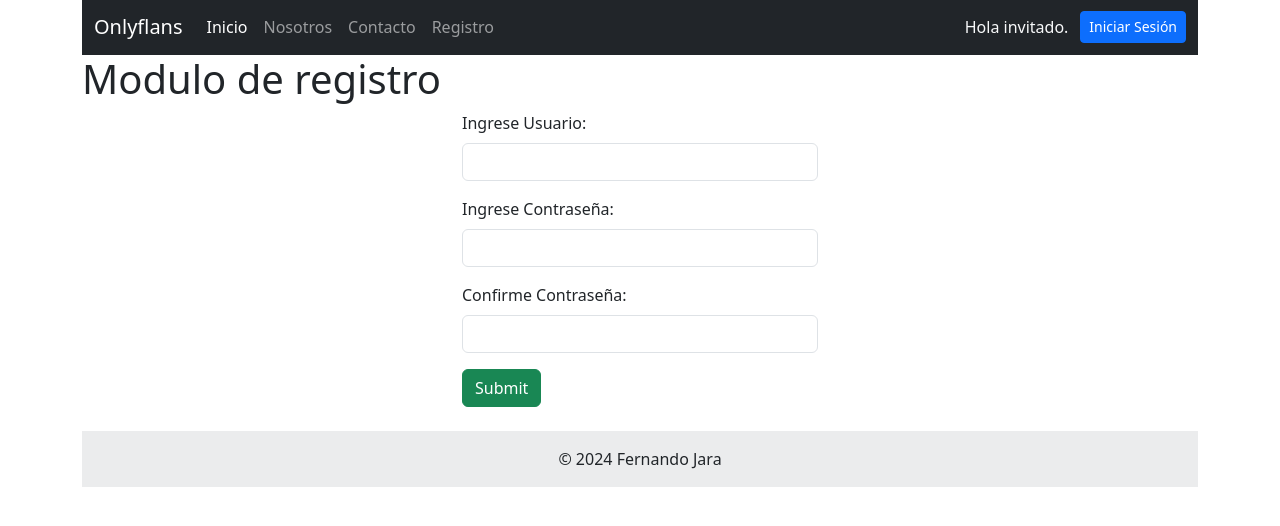
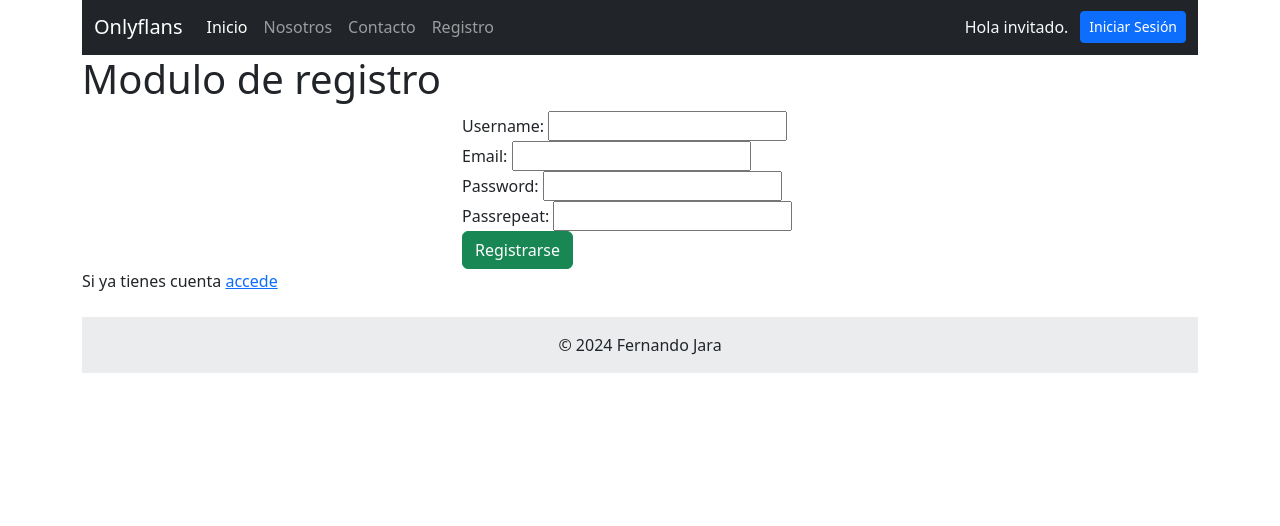
Before and after one commit to fjaraw/onlyflans, a Django app: page /register/ in a window 1280 px wide. Shown: the part 81-607 px from the top of the page. Run offline with Django 5.2, Linux system fonts and the light colour scheme.

Commit message:
Modulo de registro de usuarios

```diff
--- a/main/forms.py
+++ b/main/forms.py
@@ -15,3 +15,9 @@ class ContactForm(forms.Form):
         required=False,
         widget=forms.Textarea(attrs={'class': 'form-control', 'rows': 4})
     )
+
+class RegisterForm(forms.Form):
+    username = forms.CharField()
+    email = forms.EmailField()
+    password = forms.CharField(widget=forms.PasswordInput())
+    passRepeat = forms.CharField(widget=forms.PasswordInput())
--- a/main/templates/parts/navbar.html
+++ b/main/templates/parts/navbar.html
@@ -22,7 +22,7 @@
                     <a class="nav-link" href="/contact">Contacto</a>
                 </li>
                 <li class="nav-item">
-                    <a class="nav-link" href="/register">Registro</a>
+                    <a class="nav-link" href="{% url 'register' %}">Registro</a>
                 </li>
             </ul>
             <div class="d-flex" role="search">
--- a/main/templates/register.html
+++ /dev/null
@@ -1,25 +0,0 @@
-{% extends 'base.html' %}
-
-{% block content %}
-    <h1>Modulo de registro</h1>
-    <div class="row">
-        <div class="col-4 offset-4">
-            <form action="/register/" method="post">
-                {% csrf_token %}
-                <div class="mb-3">
-                    <label for="username" class="form-label">Ingrese Usuario:</label>
-                    <input type="text" class="form-control" id="username" placeholder="" name="username">
-                </div>
-                <div class="mb-3">
-                    <label for="password1" class="form-label">Ingrese Contraseña:</label>
-                    <input type="password" class="form-control" name="password1">
-                </div>
-                <div class="mb-3">
-                    <label for="password2" class="form-label">Confirme Contraseña:</label>
-                    <input type="password" class="form-control" name="password2">
-                </div>
-                <button type="submit" class="btn btn-success">Submit</button>
-            </form>
-        </div>
-    </div>
-{% endblock %}
--- a/main/templates/registration/login.html
+++ b/main/templates/registration/login.html
@@ -27,5 +27,6 @@
                 <button type="submit" class="btn btn-success">Ingresar</button>
             </form>
         </div>
+        <p>Si no tiene cuenta <a href="/accounts/register">crea una</a></p>
     </div>
 {% endblock %}
--- /dev/null
+++ b/main/templates/registration/register.html
@@ -0,0 +1,15 @@
+{% extends 'base.html' %}
+
+{% block content %}
+    <h1>Modulo de registro</h1>
+    <div class="row">
+        <div class="col-4 offset-4">
+            <form action="{% url 'register' %}" method="post">
+                {% csrf_token %}
+                {{ form }}
+                <button type="submit" class="btn btn-success">Registrarse</button>
+            </form>
+        </div>
+    </div>
+    <p>Si ya tienes cuenta <a href="/accounts/register">accede</a></p>
+{% endblock %}
--- a/main/views.py
+++ b/main/views.py
@@ -1,11 +1,13 @@
 from django.shortcuts import render, redirect
 from django.http import HttpResponse
 #from main.flanes import flanes
-from main.forms import ContactForm
+from main.forms import ContactForm, RegisterForm
 from main.models import Contact, Flan
 from django.contrib.auth.decorators import login_required
 from django.contrib.messages.views import SuccessMessageMixin
 from django.contrib.auth.views import LoginView
+from django.contrib import messages
+from django.contrib.auth.models import User
 
 class LoginViewPropia(SuccessMessageMixin, LoginView):
     success_message = "Has ingresado correctamente"
@@ -46,4 +48,17 @@ def success(req):
 # def login(req):
 #     return render(req, 'login.html')
 def register(req):
-    return render(req, 'register.html')
+    #return render(req, 'register.html')
+    form = RegisterForm()
+    context = {'form': form}
+    if req.method == 'GET':
+        return render(req, 'registration/register.html', context)
+    form = RegisterForm(req.POST)
+    if form.is_valid():
+        data = form.cleaned_data
+        if data['password'] != data['passRepeat']:
+            messages.warning(req, "Deben coincidir las contraseñas!")
+            return redirect('/accounts/register/')
+        User.objects.create_user(data['username'], data['email'], data['password'])
+        messages.success(req, "Usuario registrado con éxito!")
+    return redirect('/')
--- a/onlyflans/urls.py
+++ b/onlyflans/urls.py
@@ -17,11 +17,12 @@ Including another URLconf
 from django.contrib import admin
 from django.urls import include, path
 from django.contrib.auth import views as auth_views
-from main.views import LoginViewPropia
+from main.views import LoginViewPropia, register
 
 urlpatterns = [
     path('admin/', admin.site.urls),
     path('accounts/login/', LoginViewPropia.as_view()),
+    path('accounts/register/', register, name='register'),
     path('accounts/', include('django.contrib.auth.urls')),
     path('',include('main.urls')),
     #path('logout/', auth_views.LogoutView.as_view(), name='logout'),
```
Also changed, not shown: db.sqlite3.
